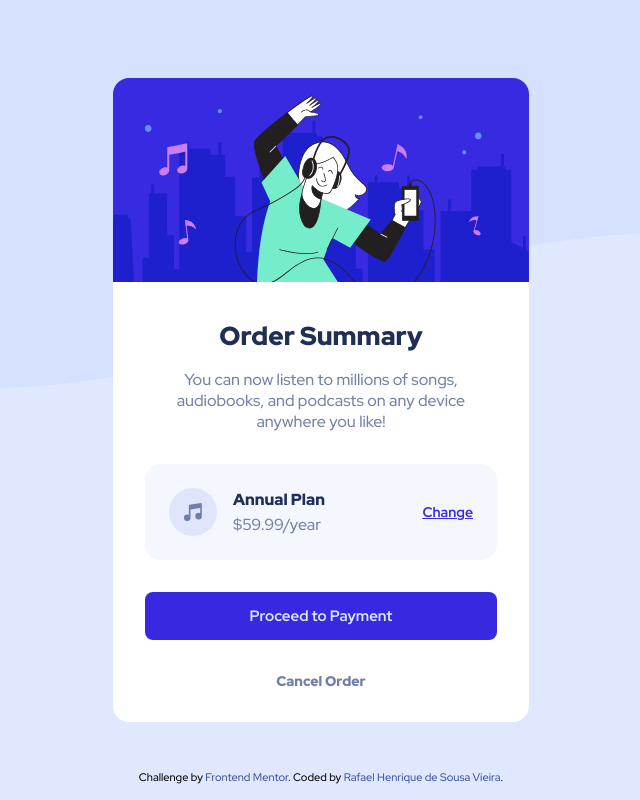
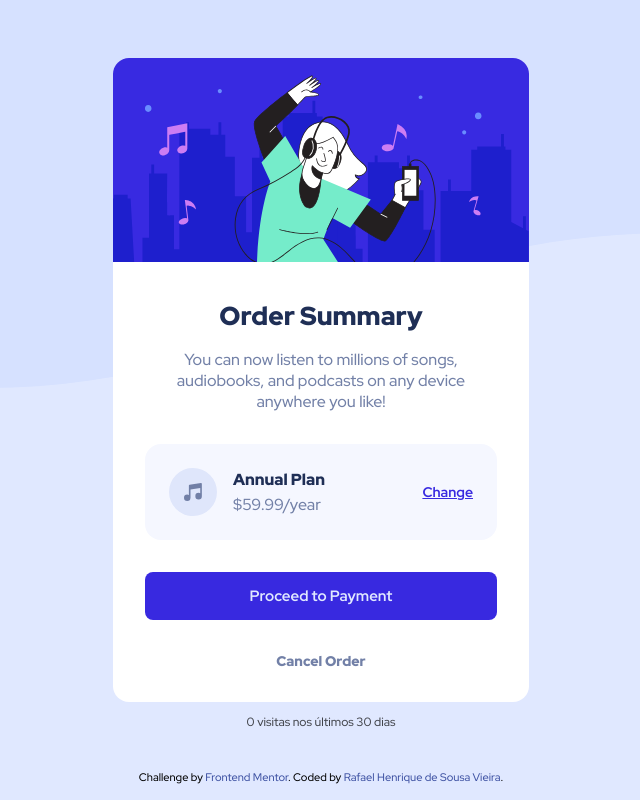
Before and after one commit to RafaelHDSV/Order-summary-component, a plain HTML site: page index.html in a window 1280 px wide. Shown: the whole page, without its empty margins (319-959 px from the left). Drawn offline with Linux system fonts and the light colour scheme.

Commit message:
Show public visit count in the footer (board#22). (#1)

```diff
--- a/index.html
+++ b/index.html
@@ -235,6 +235,8 @@
   </div>
 
 <script data-name="BMC-Widget" data-cfasync="false" src="https://cdnjs.buymeacoffee.com/1.0.0/widget.prod.min.js" data-id="vieira" data-description="Support me on Buy me a coffee!" data-message="" data-color="#382AE1" data-position="Right" data-x_margin="18" data-y_margin="18"></script>
+    <p id="va-visits" aria-live="polite" hidden style="margin:0;padding:0.75rem 1rem;text-align:center;font-size:0.75rem;opacity:0.7"></p>
+    <script type="module" src="js/visit-count.js"></script>
 </body>
 
 </html>
--- /dev/null
+++ b/js/visit-count.js
@@ -0,0 +1,22 @@
+const key = 'resumo-de-pedido'
+const el = document.getElementById('va-visits')
+if (el) {
+  const local = ['localhost', '127.0.0.1', '[::1]'].includes(location.hostname)
+  ;(async () => {
+    try {
+      const res = await fetch(
+        `https://analytics.getvieira.com/v1/public/projects/${encodeURIComponent(key)}/summary?period=30d`
+      )
+      const data = res.ok ? await res.json() : null
+      const n = typeof data?.pageviews === 'number' ? data.pageviews : 0
+      if (!local && n <= 0) return
+      el.textContent = `${new Intl.NumberFormat('pt-BR').format(n)} visitas nos últimos 30 dias`
+      el.hidden = false
+    } catch {
+      if (local) {
+        el.textContent = '0 visitas nos últimos 30 dias'
+        el.hidden = false
+      }
+    }
+  })()
+}
```
